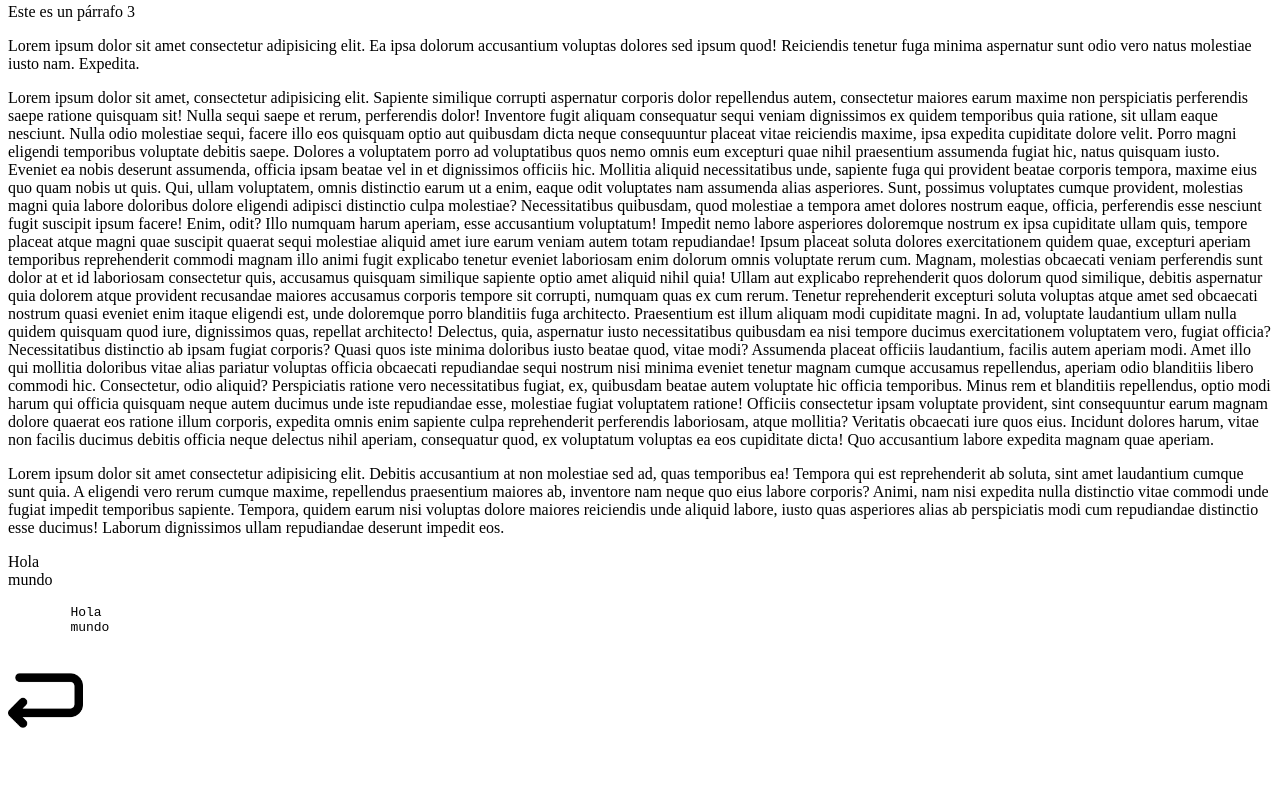
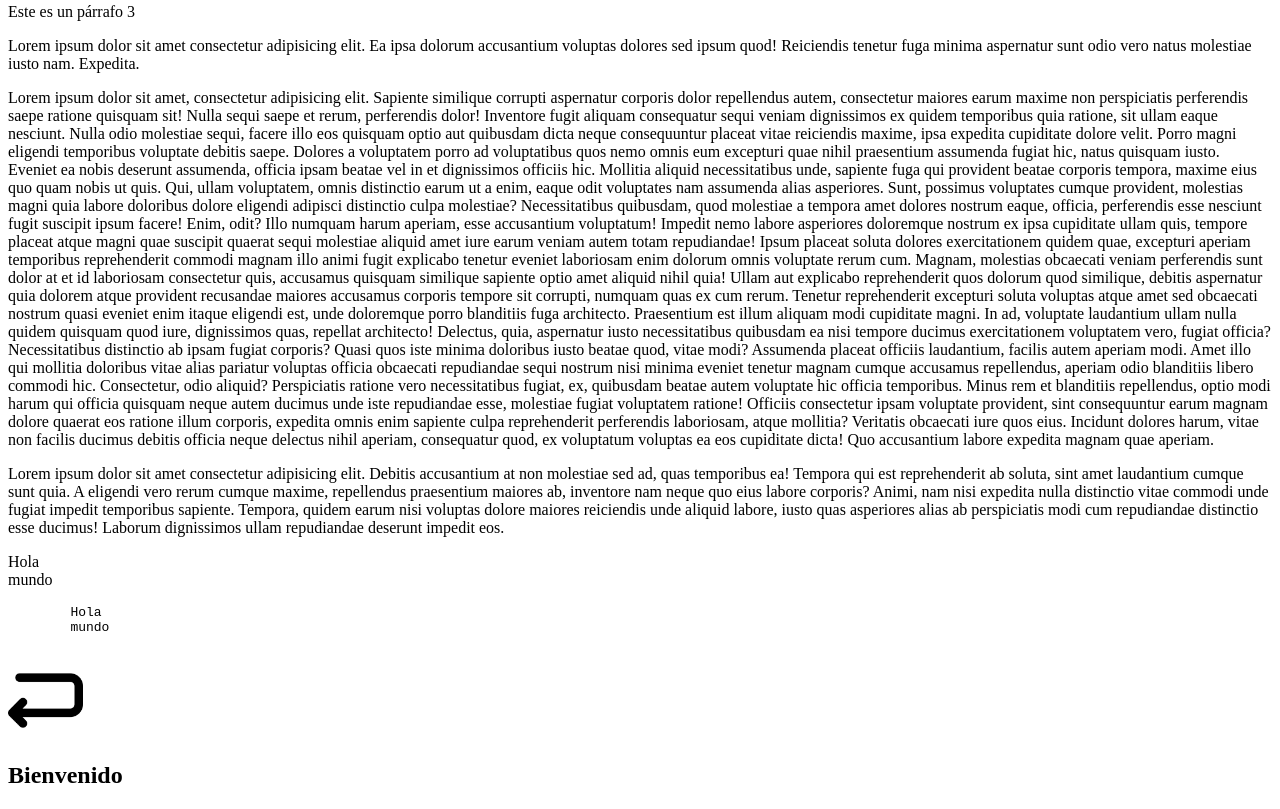
Before and after one commit to maferlzm/HTML, a plain HTML site: page practica1/index.html in a window 1280 px wide. Shown: the part 353-1162 px from the top of the page. Before the commit the page ends 1103 px from the top, so only its background shows below. Drawn offline with Linux system fonts and the light colour scheme.

Commit message:
Etiquetas h, p, br y pre

```diff
--- a/practica1/index.html
+++ b/practica1/index.html
@@ -40,6 +40,7 @@
 
     <a href="/practica2/index.html"><img src="img/back.png" alt="Regresar" width="75" height="75"></a>
 
+    <h2 id="practica3">Bienvenido</h2>
 
 </body>
 </html>
```
